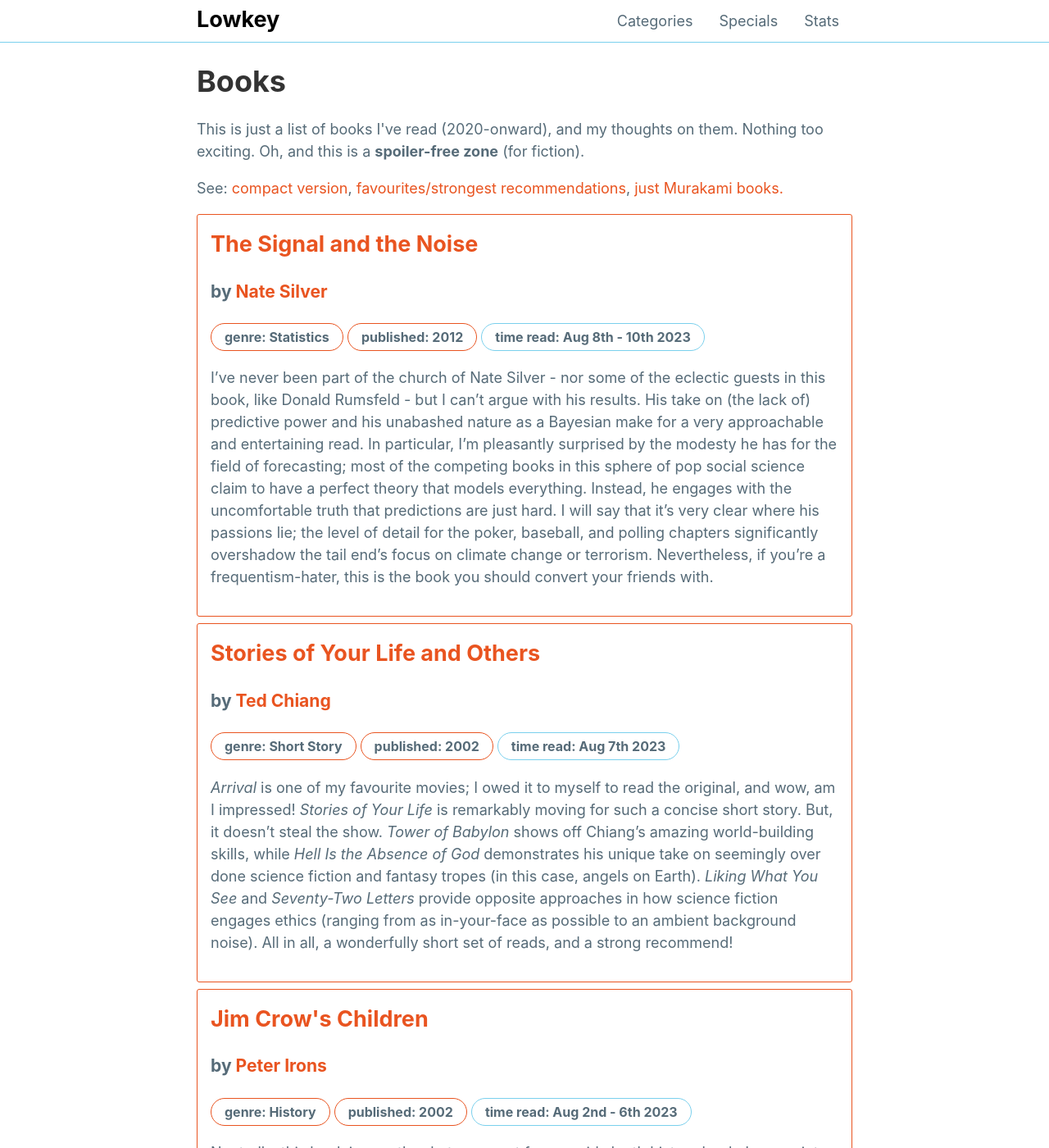
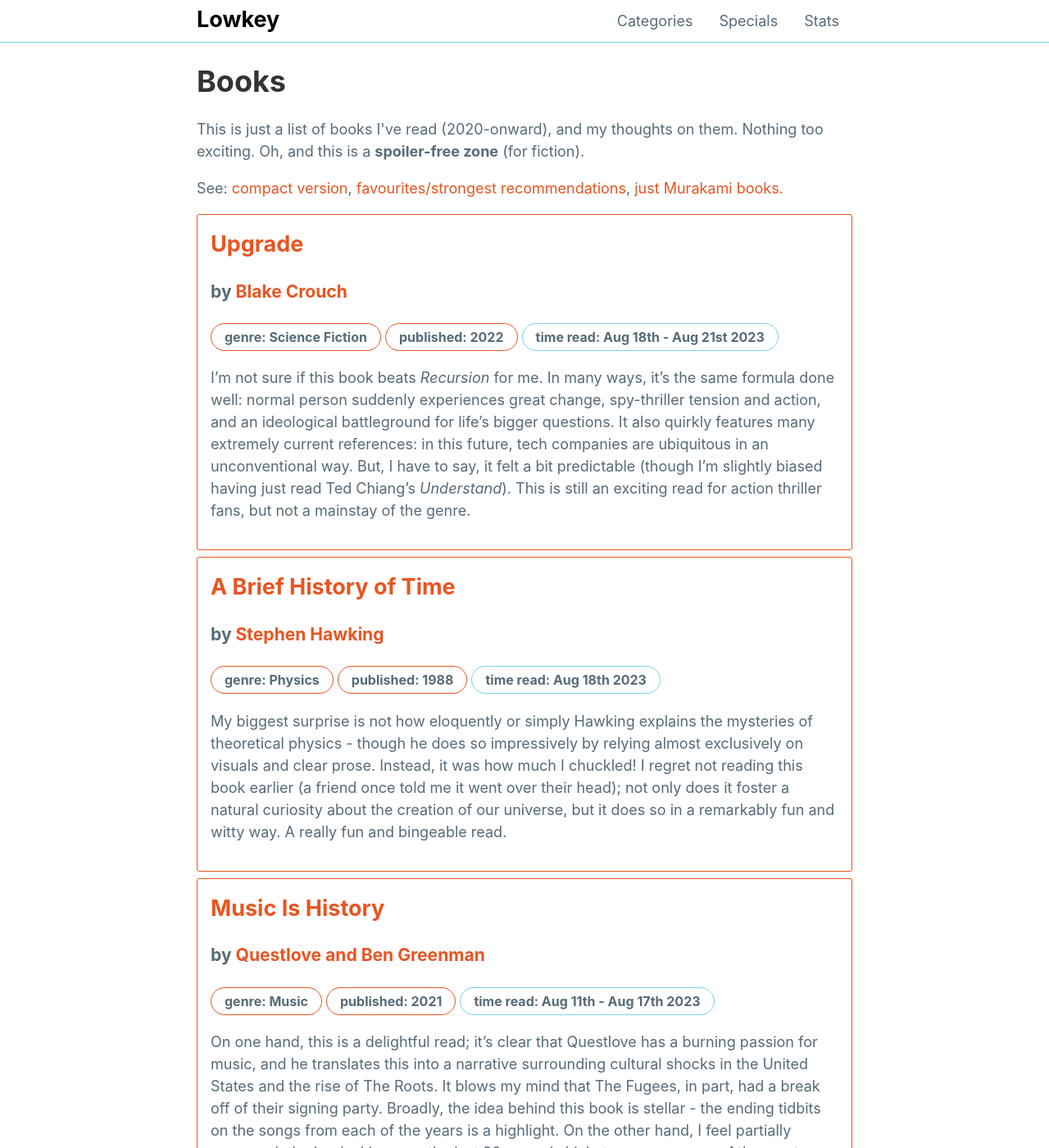
Before and after one commit to mattxwang/lowkey, a Jekyll site: the page built from stats/books.html, in a window 1280 px wide and 1400 px high. Shown: the whole window at 82% size. Built offline with Jekyll 4.4.1, drawn with Linux system fonts in a browser that asks for light colours; some of the changed text lies outside the part shown.

Commit message:
book catchup

```diff
--- a/_data/books.yml
+++ b/_data/books.yml
@@ -1028,3 +1028,27 @@ thesignalandthenoise:
   time_read: Aug 8th - 10th 2023
   thoughts: >
     I've never been part of the church of Nate Silver - nor some of the eclectic guests in this book, like Donald Rumsfeld - but I can't argue with his results. His take on (the lack of) predictive power and his unabashed nature as a Bayesian make for a very approachable and entertaining read. In particular, I'm pleasantly surprised by the modesty he has for the field of forecasting; most of the competing books in this sphere of pop social science claim to have a perfect theory that models everything. Instead, he engages with the uncomfortable truth that predictions are just hard. I will say that it's very clear where his passions lie; the level of detail for the poker, baseball, and polling chapters significantly overshadow the tail end's focus on climate change or terrorism. Nevertheless, if you're a frequentism-hater, this is the book you should convert your friends with.
+musicishistory:
+  title: Music Is History
+  author: Questlove and Ben Greenman
+  genre: Music
+  year_published: 2021
+  time_read: Aug 11th - Aug 17th 2023
+  thoughts: >
+    On one hand, this is a delightful read; it's clear that Questlove has a burning passion for music, and he translates this into a narrative surrounding cultural shocks in the United States and the rise of The Roots. It blows my mind that The Fugees, in part, had a break off of their signing party. Broadly, the idea behind this book is stellar - the ending tidbits on the songs from each of the years is a highlight. On the other hand, I feel partially scammed; the book skips over the last 20 years (which, to me, are some of the most interesting ones!), and I expected to read a bit more about the mainstream success of rap and their eventual place on The Tonight Show. I'm also curious how involved Greenman was (his writing credit is pretty downplayed). All in all, still a fun coffee table read!
+abriefhistoryoftime:
+  title: A Brief History of Time
+  author: Stephen Hawking
+  genre: Physics
+  year_published: 1988
+  time_read: Aug 18th 2023
+  thoughts: >
+    My biggest surprise is not how eloquently or simply Hawking explains the mysteries of theoretical physics - though he does so impressively by relying almost exclusively on visuals and clear prose. Instead, it was how much I chuckled! I regret not reading this book earlier (a friend once told me it went over their head); not only does it foster a natural curiosity about the creation of our universe, but it does so in a remarkably fun and witty way. A really fun and bingeable read.
+upgrade:
+  title: Upgrade
+  author: Blake Crouch
+  genre: Science Fiction
+  year_published: 2022
+  time_read: Aug 18th - Aug 21st 2023
+  thoughts: >
+    I'm not sure if this book beats *Recursion* for me. In many ways, it's the same formula done well: normal person suddenly experiences great change, spy-thriller tension and action, and an ideological battleground for life's bigger questions. It also quirkly features many extremely current references: in this future, tech companies are ubiquitous in an unconventional way. But, I have to say, it felt a bit predictable (though I'm slightly biased having just read Ted Chiang's *Understand*). This is still an exciting read for action thriller fans, but not a mainstay of the genre.
```
